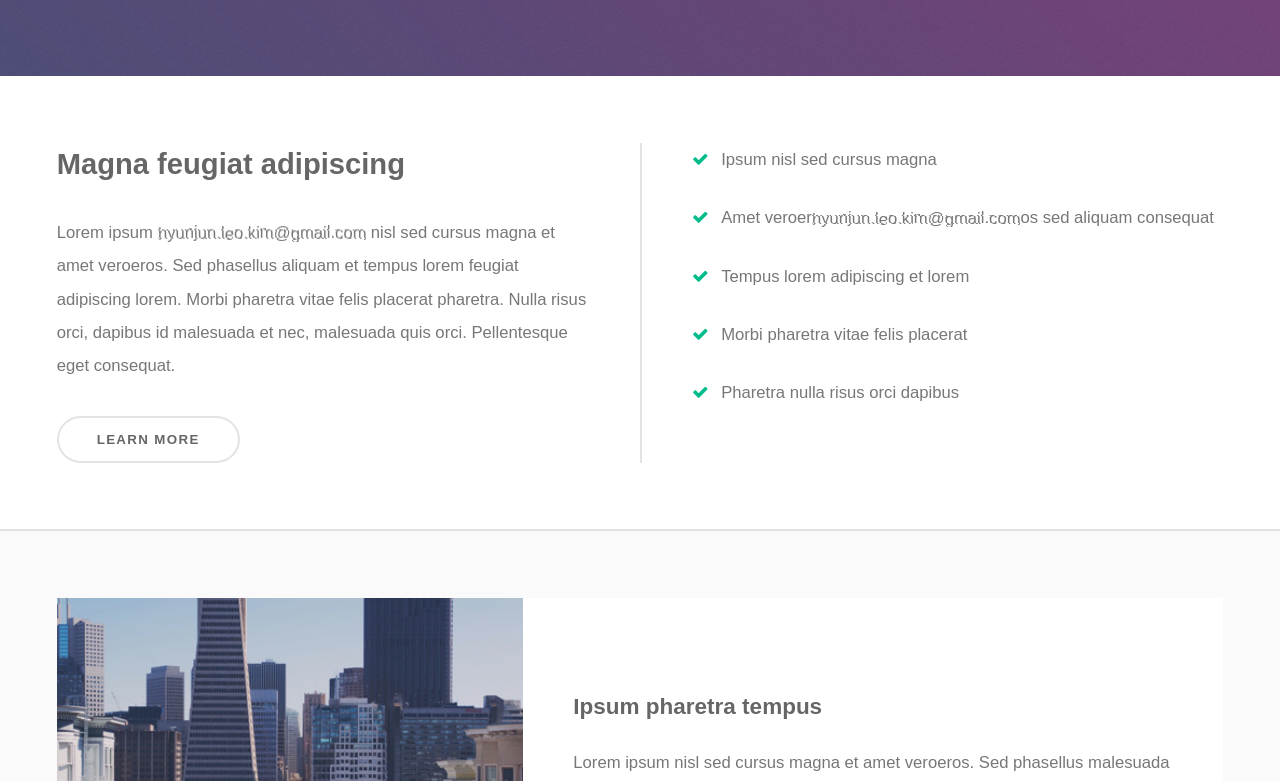
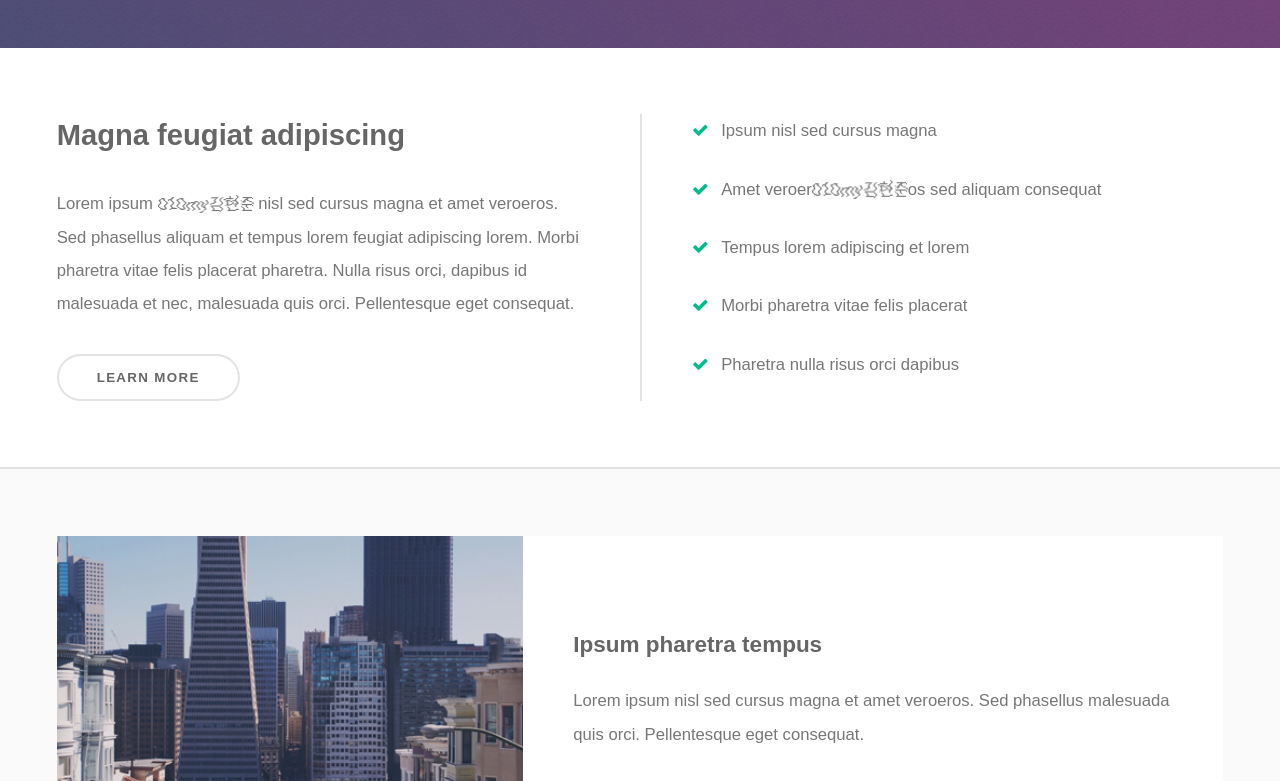
Before and after one commit to agemor/textshield, a website built with webpack: page dist/index.html in a window 1280 px wide. Shown: the part 364-1145 px from the top of the page. Built offline with Linux system fonts and the light colour scheme.

Commit message:
Update crypto

```diff
--- a/package.json
+++ b/package.json
@@ -3,13 +3,12 @@
   "version": "1.0.0",
   "description": "Powerful method to protect sensitive information from unwanted web crawlers/scrapers",
   "main": "index.js",
-  "dependencies": {
-    "crypto-js": "^3.1.9-1"
-  },
+  "dependencies": {},
   "devDependencies": {
     "@types/crypto-js": "^3.1.43",
     "ts-loader": "^4.5.0",
     "typescript": "^3.0.3",
+    "uglifyjs-webpack-plugin": "^2.0.1",
     "webpack": "^4.17.1",
     "webpack-cli": "^3.1.0",
     "webpack-dev-server": "^3.1.7"
--- a/src/Decoder.ts
+++ b/src/Decoder.ts
@@ -1,7 +1,14 @@
 import EncodedMessage from "./EncodedMessage";
-import Hash from "./crypto/Hash";
-import Cipher from "./crypto/Cipher";
+import Sha256 from "./crypto/Sha256";
+import XorCipher from "./crypto/XorCipher";
 
+/**
+ * Textshield text code decoder
+ *
+ * @version 1.0.0
+ * @author HyunJun Kim
+ * @license MIT
+ */
 export class Decoder {
 
   public static MAX_ATTEMPTS = 3000;
@@ -17,7 +24,7 @@ export class Decoder {
     let key = encodedMessage.salt + needle;
     let rkey = this.reverseString(key);
 
-    let decodedMessage = Cipher.decrypt(encodedMessage.message, rkey);
+    let decodedMessage = XorCipher.decrypt(encodedMessage.message, rkey);
 
     return decodedMessage;
   }
@@ -25,7 +32,7 @@ export class Decoder {
   private resolveHash(salt: string, lock: string): number {
     let count = 0;
     while (count < Decoder.MAX_ATTEMPTS) {
-      if (Hash.digest(salt + count) == lock) {
+      if (Sha256.hash(salt + count) == lock) {
         return count;
       }
       count++;
--- a/src/EncodedMessage.ts
+++ b/src/EncodedMessage.ts
@@ -13,7 +13,7 @@ export class EncodedMessage {
     return this.salt + this.lock + this.message;
   }
 
-  static parse(hex: string, saltSize = 32, lockSize = 64): EncodedMessage {
+  static parse(hex: string, saltSize = 16, lockSize = 44): EncodedMessage {
 
     if (hex.length <= saltSize + lockSize) {
       return null;
--- a/src/Encoder.ts
+++ b/src/Encoder.ts
@@ -1,6 +1,7 @@
 import EncodedMessage from "./EncodedMessage";
-import Hash from "./crypto/Hash";
-import Cipher from "./crypto/Cipher";
+import Sha256 from "./crypto/Sha256";
+import XorCipher from "./crypto/XorCipher";
+import { Base64 } from "./encoding/Base64";
 
 export enum DecodeCost {
   Zero = 0,
@@ -11,6 +12,13 @@ export enum DecodeCost {
   Infinite = 125
 }
 
+/**
+ * Textshield text code generator
+ *
+ * @version 1.0.0
+ * @author HyunJun Kim
+ * @license MIT
+ */
 export class Encoder {
   public static NORMAL_HPS = 200;
 
@@ -28,8 +36,8 @@ export class Encoder {
 
     let key: string = this.salt + this.generateKey();
     let rkey: string = this.reverseString(key);
-    let lock = Hash.digest(key);
-    let payload = Cipher.encrypt(message, rkey);
+    let lock = Sha256.hash(key);
+    let payload = XorCipher.encrypt(message, rkey);
 
     return new EncodedMessage(this.salt, lock, payload);
   }
@@ -40,10 +48,10 @@ export class Encoder {
     return needle;
   }
 
-  private generateRandomSalt(length = 32): string {
+  private generateRandomSalt(length = 16): string {
     let output = "";
     for (let i = 0; i < length; i++)
-      output += "0123456789abcdef".charAt(this.randomIntegerBetween(0, 15));
+      output += Base64.CharacterTable.charAt(this.randomIntegerBetween(0, 64));
     return output;
   }
 
--- a/src/TextDisplay.ts
+++ b/src/TextDisplay.ts
@@ -16,7 +16,7 @@ export class TextDisplay {
   constructor(text: string, style: TextStyle) {
     this.devicePixelRatio = window.devicePixelRatio || 2;
 
-    this.text = "hyunjun.leo.kim@gmail.com";
+    this.text = text;
     this.style = style;
 
     this.createCanvas();
@@ -36,7 +36,7 @@ export class TextDisplay {
     context.font = this.style.getCanvasFont();
 
     let textWidth = context.measureText(this.text).width;
-    let textHeight = this.style.fontSize;
+    let textHeight = this.style.fontSize * 1.1;
 
     context.canvas.width = textWidth * this.devicePixelRatio;
     context.canvas.height = textHeight * this.devicePixelRatio;
--- a/src/Textshield.ts
+++ b/src/Textshield.ts
@@ -2,6 +2,7 @@ import Decoder from "./Decoder";
 import EncodedMessage from "./EncodedMessage";
 import TextDisplay from "./TextDisplay";
 import TextStyle from "./TextStyle";
+import Base64 from "./encoding/Base64";
 
 export class Textshield {
   public body: HTMLElement;
--- a/src/crypto/Cipher.ts
+++ /dev/null
@@ -1,25 +0,0 @@
-import Aes from "crypto-js/aes";
-import Ctr from "crypto-js/mode-ctr";
-import Utf8 from "crypto-js/enc-utf8";
-import Hex from "crypto-js/enc-hex";
-import Base64 from "crypto-js/enc-base64";
-import NoPadding from "crypto-js/pad-nopadding";
-
-export default class Cipher {
-  static encrypt(message: string, key: string): string {
-    let cipherText = Aes.encrypt(message, key, {
-      mode: Ctr,
-      padding: NoPadding
-    }).toString();
-    return Base64.parse(cipherText).toString(Hex);
-  }
-
-  static decrypt(message: string, key: string): string {
-    var bytes = Aes.decrypt(Hex.parse(message).toString(Base64), key, {
-      mode: Ctr,
-      padding: NoPadding
-    });
-    var plainText = bytes.toString(Utf8);
-    return plainText.toString();
-  }
-}
--- a/src/crypto/Hash.ts
+++ /dev/null
@@ -1,7 +0,0 @@
-import Sha256 from "crypto-js/sha256";
-
-export default class Hash {
-  static digest(message: string): string {
-    return Sha256(message).toString();
-  }
-}
--- /dev/null
+++ b/src/crypto/Sha256.ts
@@ -0,0 +1,199 @@
+import Base64 from "../encoding/Base64";
+
+/**
+ * Practical implementation of SHA-256 algorithm
+ * based on FIPS PUB 180-2 specification
+ *
+ * @version 1.0.0
+ * @author HyunJun Kim
+ * @license MIT
+ */
+export class Sha256 {
+
+  /**
+   * Digests a string into SHA-256 hash
+   * @param message
+   */
+  public static hash(message: string): string {
+    message = message + String.fromCharCode(0x80);
+
+    const N = Math.ceil((message.length / 4 + 2) / 16);
+    const M = new Uint32Array(N * 16);
+
+    for (let i = 0; i < N; i++) {
+      for (let j = 0; j < 16; j++) {
+        M[i * 16 + j] =
+          (message.charCodeAt(i * 64 + j * 4 + 0) << 24) |
+          (message.charCodeAt(i * 64 + j * 4 + 1) << 16) |
+          (message.charCodeAt(i * 64 + j * 4 + 2) << 8) |
+          (message.charCodeAt(i * 64 + j * 4 + 3) << 0);
+      }
+    }
+
+    const bitLenHi = Math.floor(((message.length - 1) * 8) / Math.pow(2, 32));
+    const bitLenLo = ((message.length - 1) * 8) | 0;
+    M[(N - 1) * 16 + 14] = bitLenHi;
+    M[(N - 1) * 16 + 15] = bitLenLo;
+
+    // Initial hash values
+    let H = new Uint32Array([
+      0x6a09e667,
+      0xbb67ae85,
+      0x3c6ef372,
+      0xa54ff53a,
+      0x510e527f,
+      0x9b05688c,
+      0x1f83d9ab,
+      0x5be0cd19
+    ]);
+
+    let a, b, c, d, e, f, g, h: number;
+    let t1, t2, s0, s1, ch, maj: number;
+
+    // Start hash routine
+    for (let i = 0; i < N; i++) {
+      const W = new Uint32Array(64);
+
+      for (let t = 0; t < 16; t++) W[t] = M[i * 16 + t];
+      for (let t = 16; t < 64; t++) {
+        t1 = W[t - 2];
+        t1 =
+          ((t1 >>> 17) | (t1 << 15)) ^ ((t1 >>> 19) | (t1 << 13)) ^ (t1 >>> 10);
+        t2 = W[t - 15];
+        t2 =
+          ((t2 >>> 7) | (t2 << 25)) ^ ((t2 >>> 18) | (t2 << 14)) ^ (t2 >>> 3);
+        W[t] = (t1 + W[t - 7] + t2 + W[t - 16]) | 0;
+      }
+
+      a = H[0];
+      b = H[1];
+      c = H[2];
+      d = H[3];
+      e = H[4];
+      f = H[5];
+      g = H[6];
+      h = H[7];
+
+      for (let t = 0; t < 64; t++) {
+        s1 =
+          ((e >>> 6) | (e << 26)) ^
+          ((e >>> 11) | (e << 21)) ^
+          ((e >>> 25) | (e << 7));
+        ch = g ^ (e & (f ^ g));
+        s0 =
+          ((a >>> 2) | (a << 30)) ^
+          ((a >>> 13) | (a << 19)) ^
+          ((a >>> 22) | (a << 10));
+        maj = (a & b) | (c & (a ^ b));
+
+        t1 = h + s1 + ch + Sha256.K[t] + W[t];
+        t2 = s0 + maj;
+
+        h = g;
+        g = f;
+        f = e;
+        e = (d + t1) | 0;
+        d = c;
+        c = b;
+        b = a;
+        a = (t1 + t2) | 0;
+      }
+      H[0] = (H[0] + a) | 0;
+      H[1] = (H[1] + b) | 0;
+      H[2] = (H[2] + c) | 0;
+      H[3] = (H[3] + d) | 0;
+      H[4] = (H[4] + e) | 0;
+      H[5] = (H[5] + f) | 0;
+      H[6] = (H[6] + g) | 0;
+      H[7] = (H[7] + h) | 0;
+    }
+
+    // 32-bit array to 4*8-bit array
+    let buffer = new Uint8Array(H.length * 4);
+    let bufferString = "";
+
+    for (let i = 0; i < H.length; i++) {
+      buffer[i * 4] = (H[i] & 0xff000000) >> 24;
+      buffer[i * 4 + 1] = (H[i] & 0xff0000) >> 16;
+      buffer[i * 4 + 2] = (H[i] & 0xff00) >> 8;
+      buffer[i * 4 + 3] = (H[i] & 0xff);
+    }
+
+    for (let i = 0; i < buffer.byteLength; i++) {
+      bufferString += String.fromCharCode(buffer[i]);
+    }
+
+    /// Encode as base64 string
+    return Base64.encode(bufferString);
+  }
+
+  // Round constants
+  private static readonly K = new Uint32Array([
+    0x428a2f98,
+    0x71374491,
+    0xb5c0fbcf,
+    0xe9b5dba5,
+    0x3956c25b,
+    0x59f111f1,
+    0x923f82a4,
+    0xab1c5ed5,
+    0xd807aa98,
+    0x12835b01,
+    0x243185be,
+    0x550c7dc3,
+    0x72be5d74,
+    0x80deb1fe,
+    0x9bdc06a7,
+    0xc19bf174,
+    0xe49b69c1,
+    0xefbe4786,
+    0x0fc19dc6,
+    0x240ca1cc,
+    0x2de92c6f,
+    0x4a7484aa,
+    0x5cb0a9dc,
+    0x76f988da,
+    0x983e5152,
+    0xa831c66d,
+    0xb00327c8,
+    0xbf597fc7,
+    0xc6e00bf3,
+    0xd5a79147,
+    0x06ca6351,
+    0x14292967,
+    0x27b70a85,
+    0x2e1b2138,
+    0x4d2c6dfc,
+    0x53380d13,
+    0x650a7354,
+    0x766a0abb,
+    0x81c2c92e,
+    0x92722c85,
+    0xa2bfe8a1,
+    0xa81a664b,
+    0xc24b8b70,
+    0xc76c51a3,
+    0xd192e819,
+    0xd6990624,
+    0xf40e3585,
+    0x106aa070,
+    0x19a4c116,
+    0x1e376c08,
+    0x2748774c,
+    0x34b0bcb5,
+    0x391c0cb3,
+    0x4ed8aa4a,
+    0x5b9cca4f,
+    0x682e6ff3,
+    0x748f82ee,
+    0x78a5636f,
+    0x84c87814,
+    0x8cc70208,
+    0x90befffa,
+    0xa4506ceb,
+    0xbef9a3f7,
+    0xc67178f2
+  ]);
+}
+
+export default Sha256;
--- /dev/null
+++ b/src/crypto/XorCipher.ts
@@ -0,0 +1,65 @@
+import Base64 from "../encoding/Base64";
+import Utf8 from "../encoding/Utf8";
+
+/**
+ * Simple XOR cipher encryption
+ *
+ * @version 1.0.0
+ * @author HyunJun Kim
+ * @license MIT
+ */
+export class XorCipher {
+
+  /**
+   * Encrypt message
+   * @param input
+   * @param key
+   */
+  public static encrypt(input: string, key: string): string {
+    // Mmessages are UTF-8 encoded
+    return Base64.encode(Utf8.encode(this.encode(input, key)));
+  }
+
+  /**
+   * Decrypt message
+   * @param input
+   * @param key
+   */
+  public static decrypt(input: string, key: string) {
+    return this.encode(Utf8.decode(Base64.decode(input)), key);
+  }
+
+  /**
+   * Apply XOR between input and key
+   * @param input
+   * @param key
+   */
+  private static encode(input: string, key: string): string {
+    let output = "";
+    key = this.trimKey(key, input.length);
+    for (let i = 0; i < input.length; i++) {
+      output += String.fromCharCode(input.charCodeAt(i) ^ key.charCodeAt(i))
+    }
+    return output;
+  }
+
+  /**
+   * Trim key size to fit message length
+   *
+   * @param key
+   * @param length
+   */
+  private static trimKey(key: string, length: number) {
+    if (key.length > length) {
+      key = key.substring(0, length);
+    } else {
+      // Round-copy
+      for (let i = key.length; i < length; i++) {
+        key += key.charAt(i - key.length);
+      }
+    }
+    return key;
+  }
+}
+
+export default XorCipher;
--- /dev/null
+++ b/src/encoding/Base64.ts
@@ -0,0 +1,79 @@
+/**
+ * Basic implementation of base64 encoder/decoder
+ *
+ * @version 1.0.0
+ * @author HyunJun Kim
+ * @license MIT
+ */
+export class Base64 {
+
+  public static readonly CharacterTable = "ABCDEFGHIJKLMNOPQRSTUVWXYZabcdefghijklmnopqrstuvwxyz0123456789+/=";
+
+  /**
+   * Encode string into base64
+   *
+   * @param input
+   */
+  public static encode(input: string): string {
+
+    let table = Base64.CharacterTable;
+    let output = "";
+
+    let i = 0;
+    do {
+      let a = input.charCodeAt(i++);
+      let b = input.charCodeAt(i++);
+      let c = input.charCodeAt(i++);
+
+      a = a ? a : 0;
+      b = b ? b : 0;
+      c = c ? c : 0;
+
+      let b1 = (a >> 2) & 0x3F;
+      let b2 = ((a & 0x3) << 4) | ((b >> 4) & 0xF);
+      let b3 = ((b & 0xF) << 2) | ((c >> 6) & 0x3);
+      let b4 = c & 0x3F;
+
+      if (!b) {
+        b3 = b4 = 64;
+      } else if (!c) {
+        b4 = 64;
+      }
+
+      output += table.charAt(b1) + table.charAt(b2) + table.charAt(b3) + table.charAt(b4);
+
+    } while (i < input.length);
+
+    return output;
+  }
+
+  /**
+   * Decode base64 code
+   *
+   * @param input
+   */
+  public static decode(input: string): string {
+    let table = Base64.CharacterTable;
+    let output = "";
+
+    let i = 0;
+    do {
+      let b1 = table.indexOf(input.charAt(i++));
+      let b2 = table.indexOf(input.charAt(i++));
+      let b3 = table.indexOf(input.charAt(i++));
+      let b4 = table.indexOf(input.charAt(i++));
+
+      let a = ((b1 & 0x3F) << 2) | ((b2 >> 4) & 0x3);
+      let b = ((b2 & 0xF) << 4) | ((b3 >> 2) & 0xF);
+      let c = ((b3 & 0x3) << 6) | (b4 & 0x3F);
+
+      output += String.fromCharCode(a) + (b ? String.fromCharCode(b) : '') + (c ? String.fromCharCode(c) : '');
+
+    } while (i < input.length);
+
+    return output;
+  }
+
+}
+
+export default Base64;
--- /dev/null
+++ b/src/encoding/Utf8.ts
@@ -0,0 +1,65 @@
+/**
+ * Basic Utf-8 encoder
+ *
+ * @version 1.0.0
+ * @author HyunJun Kim
+ * @license MIT
+ */
+export class Utf8 {
+
+  /**
+   * Encode string into UTF-8 format
+   *
+   * @param input
+   */
+  public static encode(input: string): string {
+    input = input.replace(/\r\n/g, "\n");
+    let output = "";
+    for (let i = 0; i < input.length; i++) {
+      let c = input.charCodeAt(i);
+      if (c < 128) {
+        output += String.fromCharCode(c);
+      } else if (c > 127 && c < 2048) {
+        output += String.fromCharCode((c >> 6) | 192);
+        output += String.fromCharCode((c & 63) | 128);
+      } else {
+        output += String.fromCharCode((c >> 12) | 224);
+        output += String.fromCharCode(((c >> 6) & 63) | 128);
+        output += String.fromCharCode((c & 63) | 128);
+      }
+    }
+    return output;
+  }
+
+  /**
+   * Decode UTF-8 string into displayable format
+   *
+   * @param input
+   */
+  public static decode(input: string): string {
+    let output = "";
+    let i = 0;
+    let c1 = 0, c2 = 0, c3 = 0;
+    while (i < input.length) {
+      c1 = input.charCodeAt(i);
+      if (c1 < 128) {
+        output += String.fromCharCode(c1);
+        i++;
+      }
+      else if ((c1 > 191) && (c1 < 224)) {
+        c2 = input.charCodeAt(i + 1);
+        output += String.fromCharCode(((c1 & 31) << 6) | (c2 & 63));
+        i += 2;
+      }
+      else {
+        c2 = input.charCodeAt(i + 1);
+        c3 = input.charCodeAt(i + 2);
+        output += String.fromCharCode(((c1 & 15) << 12) | ((c2 & 63) << 6) | (c3 & 63));
+        i += 3;
+      }
+    }
+    return output;
+  }
+}
+
+export default Utf8;
--- a/src/index.ts
+++ b/src/index.ts
@@ -1,6 +1,8 @@
 
 import Textshield from "./Textshield";
-/*
+
+
+
 import Encoder from "./Encoder";
 import Decoder from "./Decoder";
 import EncodedMessage from "./EncodedMessage";
@@ -8,14 +10,13 @@ import EncodedMessage from "./EncodedMessage";
 let encoder = new Encoder();
 let decoder = new Decoder();
 
-let enc = encoder.encode("hello", true).toString();
+let enc = encoder.encode("010my김현준", true).toString();
 
 console.log(enc);
 
 let dec = decoder.decode(EncodedMessage.parse(enc));
 
 console.log(dec);
-*/
 
 window.onload = function (): void {
     let textshield = new Textshield(document.body, null);
```
Also changed, not shown: src/filters/Filter.ts (+10 -0 lines), src/filters/SinusoidalDistortionFilter.ts (+12 -5 lines), webpack.config.js (+10 -8 lines), dist/bundle.js, dist/index.html, 1 other file.
